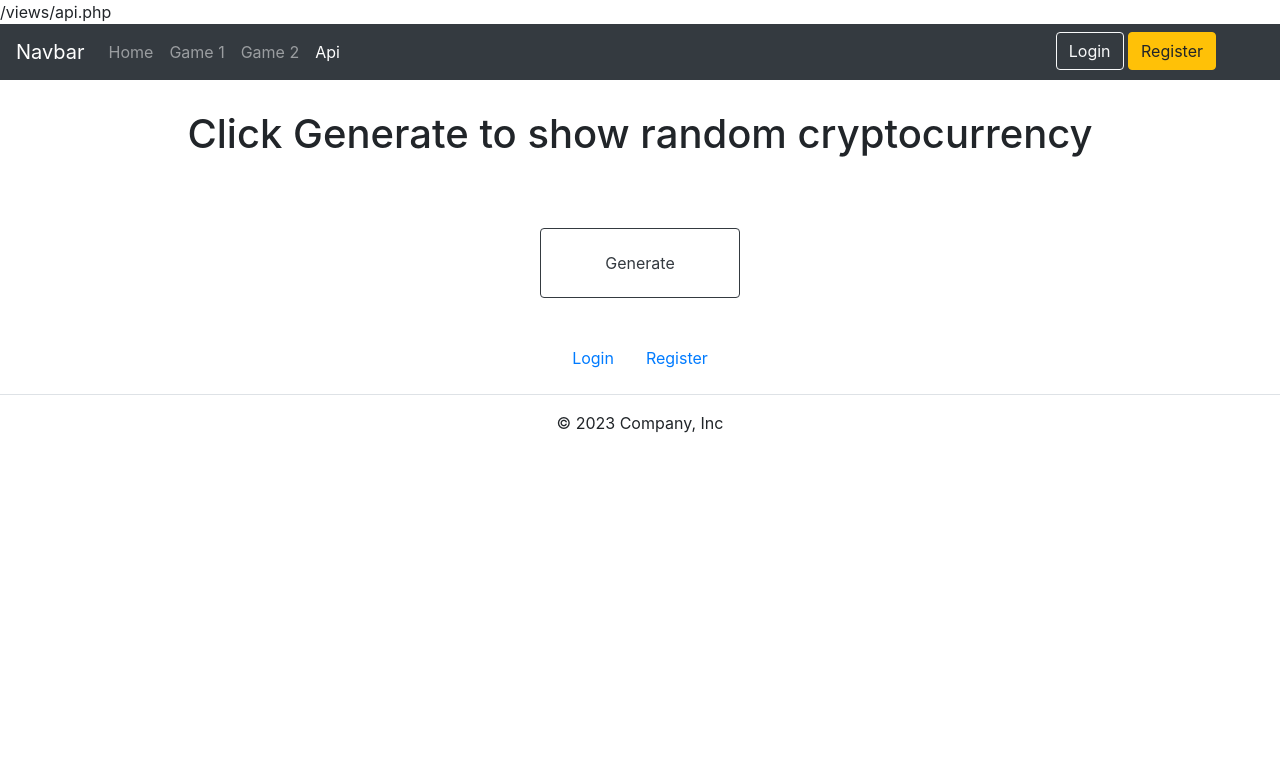
After one commit to ondrejmalik/Xi, a PHP site: page /api in a window 1280 px wide. The commit adds this page. Shown: the top 775 px of the page. Run offline with PHP 8.4, Linux system fonts and the light colour scheme.

Commit message:
Working Crypto api

```diff
--- a/index.php
+++ b/index.php
@@ -18,14 +18,14 @@ switch ($request) {
     case '/login/logme':
         $redirect = '/views/login/logme.php';
         break;
-    case '/courses':
-        $redirect = '/views/courses.php';
+    case '/pong':
+        $redirect = '/views/pong.php';
         break;
-    case '/views/authors':
-        $redirect = '/views/authors.php';
+    case '/adofai':
+        $redirect = '/views/adofai.php';
         break;
-    case '/about':
-        $redirect = '/views/aboutus.php';
+    case '/api':
+        $redirect = '/views/api.php';
         break;
         case '/logout':
                 $_SESSION = array();
--- a/views/aboutus.php
+++ /dev/null
@@ -1,2 +0,0 @@
-<h1>About</h1>
-<p>We are leaders in courses publications.</p>
--- /dev/null
+++ b/views/api.php
@@ -0,0 +1,61 @@
+
+<h1 class="display-5 fw-bold text-body-emphasis" id="explanationText">Click Generate to show random cryptocurrency</h1>
+<h2 class="display-5 fw-bold text-body-emphasis" id="generatedText"></h2>
+<div id='generateDiv'>
+<button type='button' id='generate'class='btn btn-outline-dark me-2' onclick='generateCoin()'>Generate</button>
+</div>
+<style>
+#explanationText{
+margin: 70px;
+margin-top: 30px;
+    text-align: center;
+}
+#generateDiv{
+    text-align: center;
+    colour : white;
+    margin-top: 70px;
+}
+#generatedText{
+    text-align: center;
+}
+#generate{
+    text-align: center;
+    colour : white;
+    width: 200px;
+    height: 70px;
+}
+</style>
+<script>
+/*
+const request = require('request');
+var limit = 3
+request.get({
+  url: 'https://api.api-ninjas.com/v1/facts?limit=' + limit,
+  headers: {
+    'X-Api-Key': '7tXqvlimJr50fhUmPU0odQ==EDssNJu7LtIf9hLL'
+  },
+}, function(error, response, body) {
+  if(error) return console.error('Request failed:', error);
+  else if(response.statusCode != 200) return console.error('Error:', response.statusCode, body.toString('utf8'));
+  else console.log(body)
+});
+*/
+generateCoin();
+
+            function generateCoin(){
+                $.ajax({
+            type: "Get",
+            url: "https://api.coinpaprika.com/v1/coins",
+            success: function (data) {
+
+                    type = data[1].type;
+                    id = data[1].id;
+                    name = data[1].name;
+                    var text = "";
+                    $("h2").append(name + " " + type + " ");
+            },
+            error: function (XMLHttpRequest, textStatus, errorThrown) {
+                alert("Status: " + textStatus); alert("Error: " + errorThrown);
+            }
+        });}
+</script>
--- a/views/core/footer.php
+++ b/views/core/footer.php
@@ -5,18 +5,17 @@
                                 echo "<a class='nav-item nav-link' href='/login'>Login</a>";
                             }
                             if(!isset($_SESSION["user_id"])) {
-                                                    echo "<a class='nav-item nav-link' href='/register'>Register</a>";
-                                                }
-                                                 if(isset($_SESSION["user_id"])) {
-                                                                                                                echo "<a class='nav-item nav-link' href='/logout'>LogOut</a>";
-                                                                                                            }
+                                echo "<a class='nav-item nav-link' href='/register'>Register</a>";
+                           }
+                           if(isset($_SESSION["user_id"])) {
+                                echo "<a class='nav-item nav-link' href='/logout'>Logout</a>";
+                                }
                             ?>
     </ul>
     <p class="text-center text-body-secondary">© 2023 Company, Inc</p>
 </footer>
 <style>
     #footer {
-        position: fixed;
         left: 0;
         bottom: 0;
         width: 100%;
--- a/views/core/header.php
+++ b/views/core/header.php
@@ -3,9 +3,16 @@
 	    <meta charset="utf-8">
 	    <meta name="viewport" content="width=device-width, initial-scale=1, shrink-to-fit=no">
 	    <link rel="stylesheet" href="https://cdn.jsdelivr.net/npm/bootstrap@4.3.1/dist/css/bootstrap.min.css" integrity="sha384-ggOyR0iXCbMQv3Xipma34MD+dH/1fQ784/j6cY/iJTQUOhcWr7x9JvoRxT2MZw1T" crossorigin="anonymous">
-	    <title>Hello, world!</title>
 	    <link rel="stylesheet" href="https://stackpath.bootstrapcdn.com/bootstrap/4.3.1/css/bootstrap.min.css">
           <script src="https://code.jquery.com/jquery-3.3.1.min.js"></script>
+          <link rel="icon" href="../assets/favicon.ico" type="image/x-icon">
+          <title>
+          <?php $currentSite = substr($request, strrpos($request, '/') + 1);
+                $currentSite = "Sometitle " . $currentSite;
+                echo $currentSite;
+          ?>
+          </title>
+
   	</head>
 	<body>
 		<?php echo $_SESSION['site'] ?>
@@ -17,9 +24,9 @@
 	  		<div class="collapse navbar-collapse" id="navbarNavAltMarkup">
 	    		<div class="navbar-nav">
 	      			<a class="nav-item nav-link <?= $_SESSION["site"] === "/views/index.php" ? "active" : "" ?>" href="/">Home</a>
-	      			<a class="nav-item nav-link <?= $_SESSION["site"] === "/views/authors.php" ? "active" : "" ?>" href="/views/authors">Game 1</a>
-	      			<a class="nav-item nav-link <?= $_SESSION["site"] === "/views/courses.php" ? "active" : "" ?>" href="/courses">Game 2</a>
-	      			<a class="nav-item nav-link <?= $_SESSION["site"] === "/views/aboutus.php" ? "active" : "" ?>" href="/about">Api</a>
+	      			<a class="nav-item nav-link <?= $_SESSION["site"] === "/views/authors.php" ? "active" : "" ?>" href="/pong">Game 1</a>
+	      			<a class="nav-item nav-link <?= $_SESSION["site"] === "/views/courses.php" ? "active" : "" ?>" href="/adofai">Game 2</a>
+	      			<a class="nav-item nav-link <?= $_SESSION["site"] === "/views/api.php" ? "active" : "" ?>" href="/api">Api</a>
 	      			<?php
                         if (!isset($_SESSION["user_id"])) {
                             echo "<div class='text-end'>
@@ -27,12 +34,13 @@
                                       <button type='button' class='btn btn-warning' onclick=\"location.href='/register';\">Register</button>
                                   </div>";
                         } else {
-                            echo "<a class='nav-item nav-link' href='/logout'>LogOut</a>";
+                        echo "<div class='text-end'>
+                                                              <button type='button' class='btn btn-outline-light me-2' onclick=\"location.href='/logout';\">Logout</button>
+                                                          </div>";
+
                         }
                     ?>
-
                    </div>
-
 	    		</div>
 	  		</div>
 		</nav>
```
Also changed, not shown: views/index.php (+9 -5 lines), views/adofai.php (renamed from views/courses.php), views/pong.php (renamed from views/authors.php).
